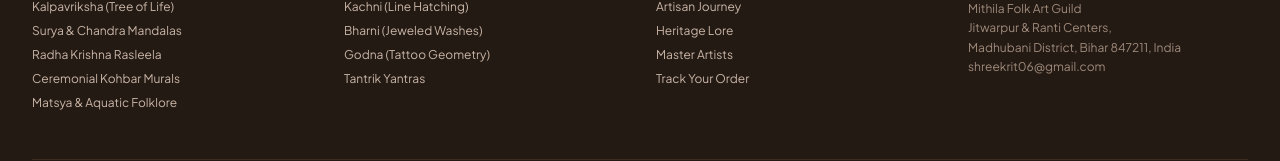
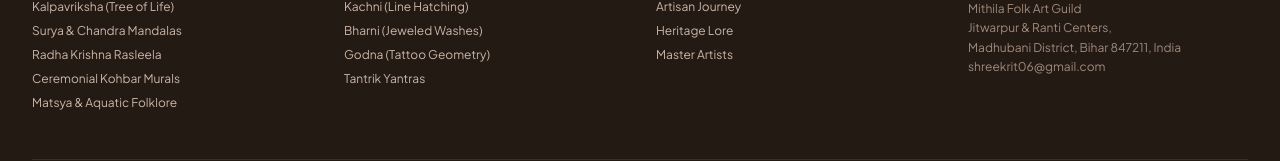
Before and after one commit to edmmotorspvtltd-commits/Shreekrit, a React (Vite) app: page / in a window 1280 px wide. Shown: the part 5420-5581 px from the top of the page. Built offline with nearby package versions, Linux system fonts and the light colour scheme; no server answers; a web font is replaced by a local one.

Commit message:
style: truly remove track order from footer

```diff
--- a/src/components/Footer.tsx
+++ b/src/components/Footer.tsx
@@ -142,7 +142,6 @@
               <li><button onClick={() => onNavigate('story')} className="hover:text-white cursor-pointer">{t.nav.story}</button></li>
               <li><button onClick={() => onNavigate('heritage')} className="hover:text-white cursor-pointer">{t.nav.heritage}</button></li>
               <li><button onClick={() => onNavigate('artists')} className="hover:text-white cursor-pointer">{t.nav.artists}</button></li>
-              <li><button onClick={onOpenTrackOrder} className="hover:text-white cursor-pointer">Track Your Order</button></li>
             </ul>
           </div>
 
```
